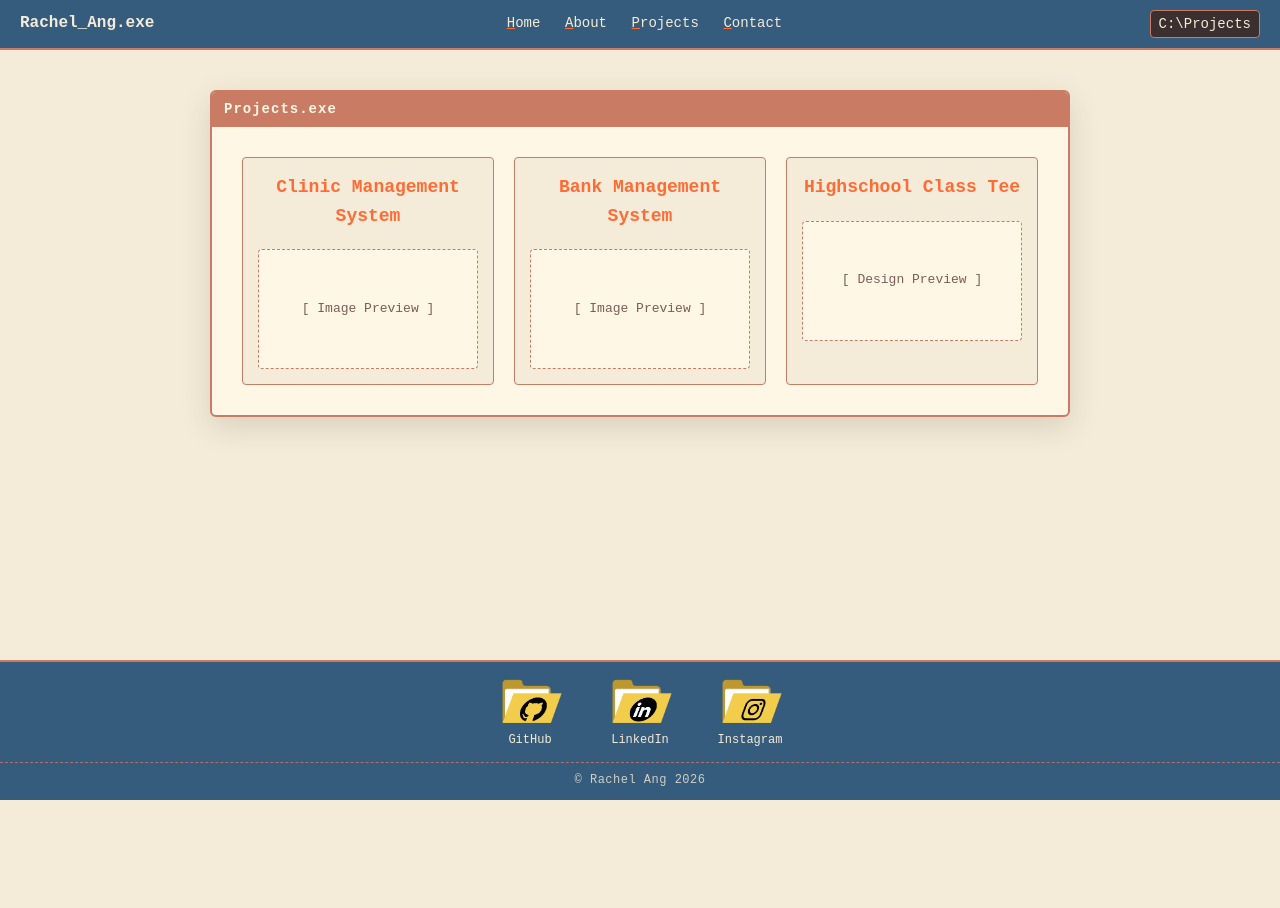
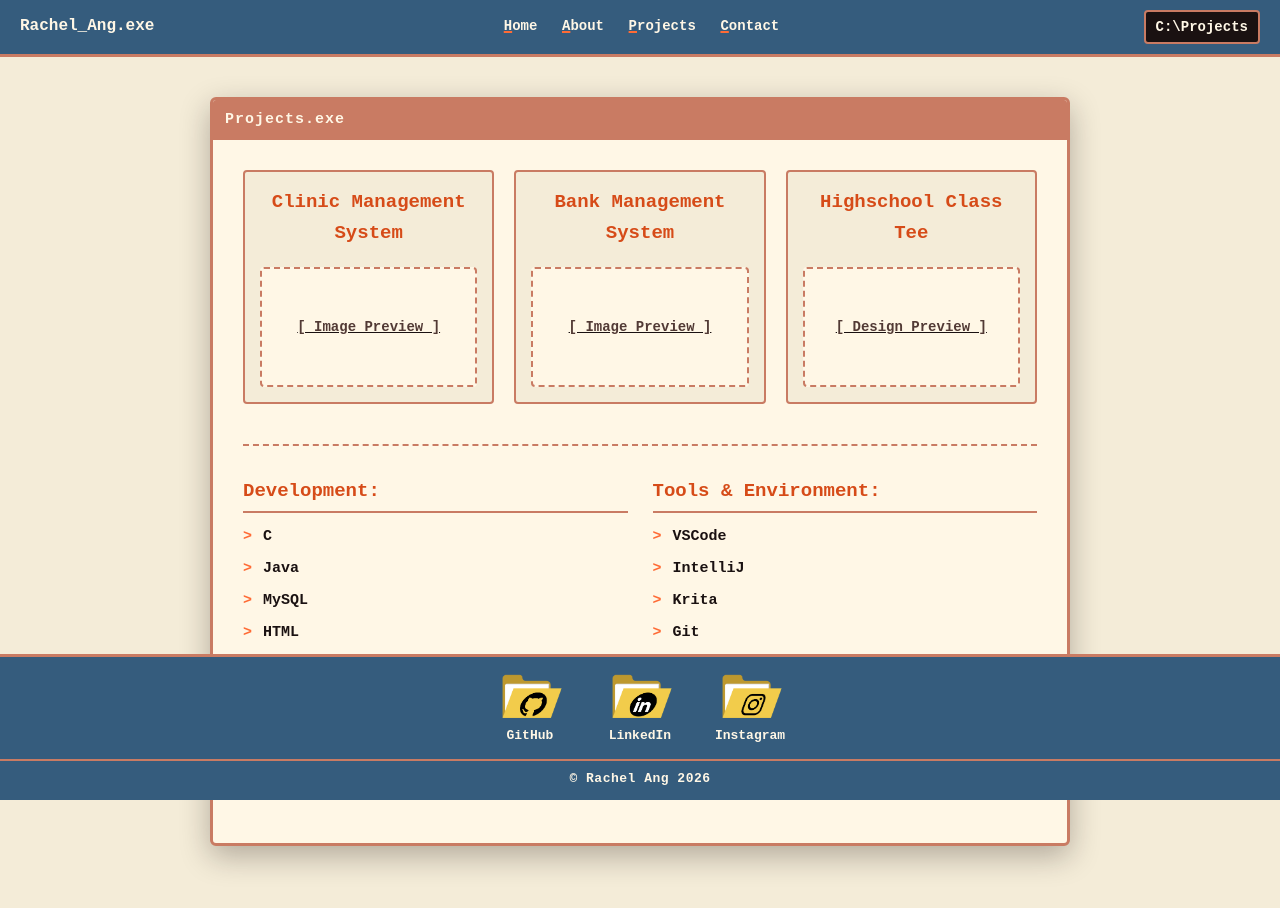
Before and after one commit to unihemisphericorca/portfolio, a plain HTML site: page Portfolio/projects.html in a window 1280 px wide. Before the commit the page ends 800 px from the top, so only its background shows below. Drawn offline with Linux system fonts and the light colour scheme.

Commit message:
Add files via upload

```diff
--- a/Portfolio/css/styles.css
+++ b/Portfolio/css/styles.css
@@ -3,18 +3,19 @@
     margin: 0;
     padding: 0;
     font-family: 'Courier New', Courier, monospace;
+    font-weight: bold; /* Bolds absolutely everything across all pages */
 }
 
 body {
     background-color: #f4ecd8; /* Retro Cream */
-    color: #3b2f2f;           /* Dark Brown */
+    color: #1a1111;           /* Darkened for maximum readability */
     line-height: 1.6;
-    padding-bottom: 160px;     /* Space for fixed footer */
+    padding-bottom: 250px;     /* Massive buffer zone lets you scroll content completely past the footer */
 }
 
 a {
-    color: #3b2f2f;           /* Dark Brown */
-    text-decoration: none;
+    color: #1a1111;
+    text-decoration: underline; /* Clear distinction for clickable links */
     transition: color 0.2s ease;
 }
 
@@ -25,7 +26,7 @@ a:hover {
 /* Nav Bar / Top Panel */
 .nav-bar {
     background-color: #355c7d; /* Vintage Blue */
-    border-bottom: 2px solid #c97b63; /* Vintage Orange */
+    border-bottom: 3px solid #c97b63; /* Thickened Vintage Orange Border */
     display: flex;
     justify-content: space-between;
     align-items: center;
@@ -35,23 +36,22 @@ a:hover {
     z-index: 100;
 }
 
-/* Nav Bar Text Options override default text main */
+/* Nav Bar Links */
 .nav-bar a {
-    color: #f4ecd8;            /* Retro Cream for contrast against blue */
+    color: #fff7e6;            /* High contrast text on blue */
+    text-decoration: none;
 }
 
 .nav-bar a:hover {
-    color: #ff6b35;            /* Retro Orange */
+    color: #ff6b35;
 }
 
 .name h4 {
-    font-weight: bold;
-    color: #ff6b35;            /* Retro Orange Accent */
+    color: #ff6b35;
 }
 
 .name a {
-    font-weight: bold;
-    color: #f4ecd8;
+    color: #fff7e6;
 }
 
 .menu a {
@@ -61,45 +61,47 @@ a:hover {
 
 .menu a u {
     text-decoration-color: #ff6b35;
+    text-decoration-thickness: 2px;
 }
 
 .breadcrumbs {
-    color: #f4ecd8;            /* Retro Cream */
+    color: #fff7e6;
     font-size: 14px;
-    background: #3b2f2f;       /* Dark Brown Terminal Box */
-    padding: 2px 8px;
+    background: #1a1111;       /* Solid Black/Brown Terminal Box */
+    padding: 4px 10px;
     border-radius: 4px;
-    border: 1px solid #c97b63;
+    border: 2px solid #c97b63;
 }
 
 /* Main OS Window Container */
 .container {
     max-width: 900px;
-    margin: 40px auto;
+    margin-top: 40px;
+    margin-left: auto;
+    margin-right: auto;
+    margin-bottom: 100px;      /* Huge bottom push away from the footer boundary */
     padding: 0 20px;
 }
 
 .window {
     background-color: #fff7e6; /* Warm Paper */
-    border: 2px solid #c97b63; /* Vintage Orange */
+    border: 3px solid #c97b63;
     border-radius: 6px;
-    box-shadow: 0 10px 30px rgba(59, 47, 47, 0.15);
-    margin-bottom: 40px;
+    box-shadow: 0 10px 30px rgba(26, 17, 17, 0.3);
     overflow: hidden;
 }
 
 .window-header {
     background: #c97b63;       /* Vintage Orange Header */
-    padding: 6px 12px;
+    padding: 8px 12px;
     display: flex;
     justify-content: space-between;
     align-items: center;
 }
 
 .exe {
-    color: #fff7e6;            /* Warm Paper Text on Header */
-    font-size: 14px;
-    font-weight: bold;
+    color: #fff7e6;
+    font-size: 15px;
     letter-spacing: 1px;
 }
 
@@ -123,29 +125,29 @@ a:hover {
 .hi {
     font-size: 32px;
     margin-bottom: 5px;
+    color: #1a1111;
 }
 
 .hi em {
-    color: #ff6b35;            /* Retro Orange */
+    color: #ff6b35;
     font-style: normal;
-    border-bottom: 2px dashed #ff6b35;
+    border-bottom: 3px solid #ff6b35;
 }
 
 .role {
-    font-size: 19px;
-    color: #7b5e57;            /* Muted Brown */
+    font-size: 20px;
+    color: #523a35;
 }
 
 .quote {
     margin-top: 20px;
-    color: #ff6b35;            /* Retro Orange */
-    opacity: 0.9;
+    color: #d64b18;
 }
 
 .picture {
     width: 180px;
     height: 180px;
-    border: 2px solid #c97b63;
+    border: 3px solid #c97b63;
     border-radius: 4px;
     overflow: hidden;
     background: #f4ecd8;
@@ -157,7 +159,7 @@ a:hover {
     object-fit: cover;
 }
 
-/* About Page Layout */
+/* About & Shifted Technical Panels Layout */
 .about-grid {
     display: grid;
     grid-template-columns: repeat(auto-fit, minmax(200px, 1fr));
@@ -165,10 +167,10 @@ a:hover {
 }
 
 h3 {
-    color: #ff6b35;            /* Retro Orange */
-    font-size: 18px;
+    color: #d64b18;
+    font-size: 19px;
     margin-bottom: 12px;
-    border-bottom: 1px dashed #c97b63;
+    border-bottom: 2px solid #c97b63;
     padding-bottom: 4px;
 }
 
@@ -178,17 +180,17 @@ ul {
 
 ul li {
     position: relative;
-    padding-left: 15px;
-    margin-bottom: 6px;
-    font-size: 14px;
-    color: #3b2f2f;            /* Dark Brown */
+    padding-left: 20px;
+    margin-bottom: 8px;
+    font-size: 15px;
+    color: #1a1111;
 }
 
 ul li::before {
     content: ">";
     position: absolute;
     left: 0;
-    color: #ff6b35;            /* Retro Orange */
+    color: #ff6b35;
 }
 
 /* Projects Page Layout */
@@ -199,8 +201,8 @@ ul li::before {
 }
 
 .project-card {
-    background: #f4ecd8;       /* Retro Cream */
-    border: 1px solid #c97b63; /* Vintage Orange */
+    background: #f4ecd8;
+    border: 2px solid #c97b63;
     border-radius: 4px;
     padding: 15px;
     text-align: center;
@@ -209,7 +211,7 @@ ul li::before {
 
 .project-card:hover {
     transform: translateY(-2px);
-    border-color: #ff6b35;    /* Retro Orange */
+    border-color: #ff6b35;
 }
 
 .project-card h3 {
@@ -220,13 +222,13 @@ ul li::before {
 .project-placeholder {
     width: 100%;
     height: 120px;
-    background: #fff7e6;       /* Warm Paper */
-    border: 1px dashed #c97b63;
+    background: #fff7e6;
+    border: 2px dashed #c97b63;
     display: flex;
     align-items: center;
     justify-content: center;
-    color: #7b5e57;            /* Muted Brown */
-    font-size: 13px;
+    color: #523a35;
+    font-size: 14px;
     border-radius: 4px;
 }
 
@@ -246,32 +248,31 @@ ul li::before {
 }
 
 .form-group label {
-    font-size: 14px;
-    color: #ff6b35;            /* Retro Orange */
-    font-weight: bold;
+    font-size: 15px;
+    color: #d64b18;
 }
 
 .form-group input, .form-group textarea {
-    background-color: #fff7e6; /* Warm Paper */
-    border: 1px solid #c97b63; /* Vintage Orange */
-    color: #3b2f2f;            /* Dark Brown */
+    background-color: #fff7e6;
+    border: 2px solid #c97b63;
+    color: #1a1111;
     padding: 10px;
     font-family: inherit;
+    font-weight: bold;
     border-radius: 4px;
 }
 
 .form-group input:focus, .form-group textarea:focus {
     outline: none;
-    border-color: #ff6b35;    /* Retro Orange */
+    border-color: #ff6b35;
 }
 
 .send-btn {
     background-color: transparent;
-    border: 2px solid #ff6b35; /* Retro Orange */
-    color: #ff6b35;
+    border: 3px solid #ff6b35;
+    color: #d64b18;
     padding: 10px 20px;
     font-family: inherit;
-    font-weight: bold;
     cursor: pointer;
     border-radius: 4px;
     transition: background-color 0.2s, color 0.2s;
@@ -290,7 +291,7 @@ ul li::before {
     left: 0;
     right: 0;
     background: #355c7d;       /* Vintage Blue */
-    border-top: 2px solid #c97b63; /* Vintage Orange */
+    border-top: 3px solid #c97b63;
     display: flex;
     flex-direction: column;
     align-items: center;
@@ -309,12 +310,13 @@ ul li::before {
     display: flex;
     flex-direction: column;
     align-items: center;
-    font-size: 12px;
-    color: #f4ecd8;            /* Retro Cream text for footer */
+    font-size: 13px;
+    color: #fff7e6;
+    text-decoration: none;
 }
 
 .footer-icons a:hover {
-    color: #ff6b35;            /* Retro Orange */
+    color: #ff6b35;
 }
 
 .footer-icons img {
@@ -327,11 +329,10 @@ ul li::before {
 }
 
 .copyright {
-    font-size: 12px;
-    color: #f4ecd8;            /* Retro Cream */
-    opacity: 0.8;
+    font-size: 13px;
+    color: #fff7e6;
     letter-spacing: 0.5px;
-    border-top: 1px dashed #c97b63;
+    border-top: 2px solid #c97b63;
     width: 100%;
     text-align: center;
     padding-top: 8px;
--- a/Portfolio/projects.html
+++ b/Portfolio/projects.html
@@ -34,8 +34,8 @@
                 </div>
             </div>
             <div class="page">
+
                 <div class="projects-grid">
-
                     <div class="project-card">
                         <h3>Clinic Management System</h3>
                         <a href="#">
@@ -56,8 +56,38 @@
                             <div class="project-placeholder">[ Design Preview ]</div>
                         </a>
                     </div>
+                </div>
 
+                <div class="about-grid" style="margin-top: 40px; border-top: 2px dashed #c97b63; padding-top: 30px;">
+                    <div>
+                        <h3>Development:</h3>
+                        <ul>
+                            <li>C</li>
+                            <li>Java</li>
+                            <li>MySQL</li>
+                            <li>HTML</li>
+                            <li>CSS</li>
+                            <li>PHP</li>
+                            <li>Python</li>
+                            <li>C++</li>
+                            <li>Digital Design</li>
+                        </ul>
+                    </div>
+
+                    <div>
+                        <h3>Tools & Environment:</h3>
+                        <ul>
+                            <li>VSCode</li>
+                            <li>IntelliJ</li>
+                            <li>Krita</li>
+                            <li>Git</li>
+                            <li>Postman</li>
+                            <li>PyCharm</li>
+                            <li>Figma</li>
+                        </ul>
+                    </div>
                 </div>
+
             </div>
         </div>
     </div>
```
Also changed, not shown: Portfolio/about.html (+8 -23 lines).
